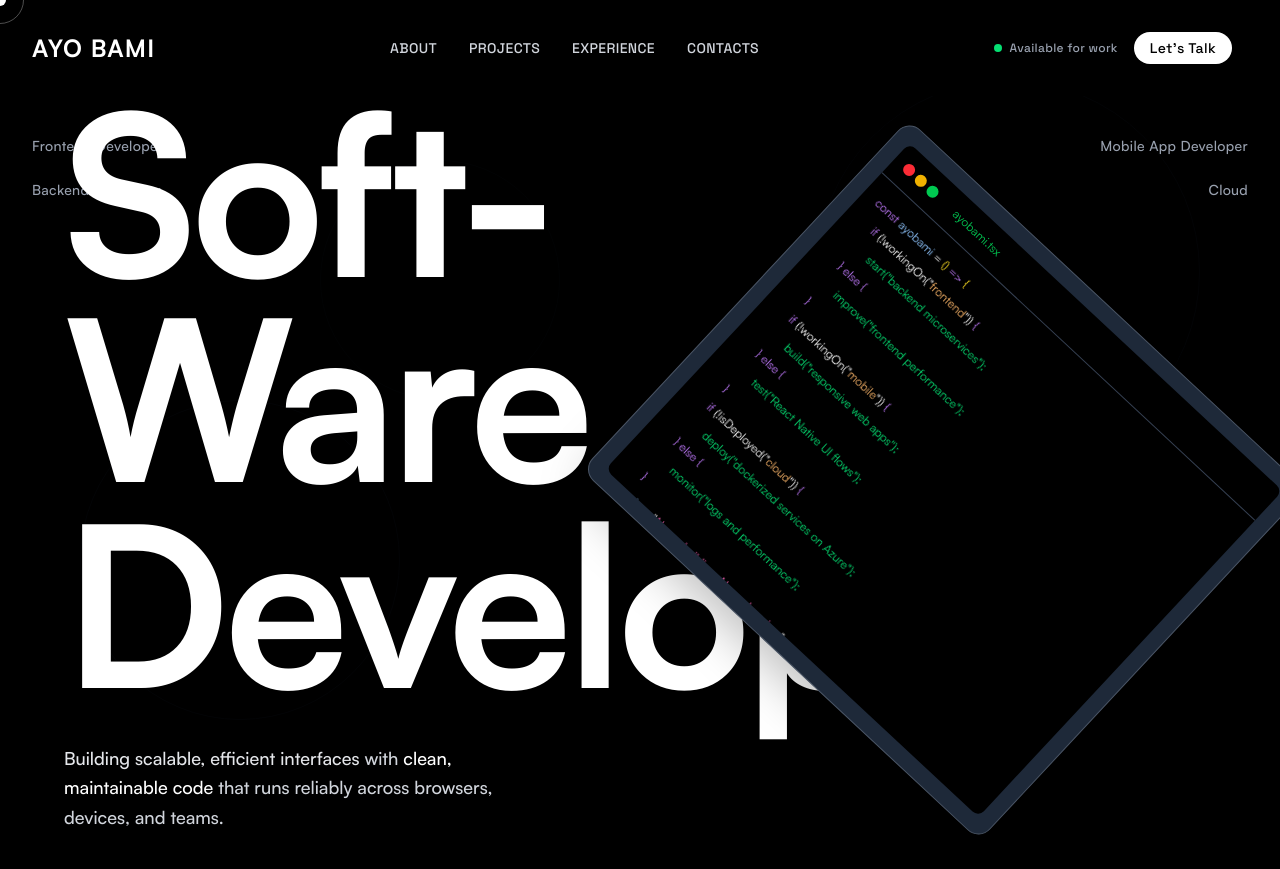
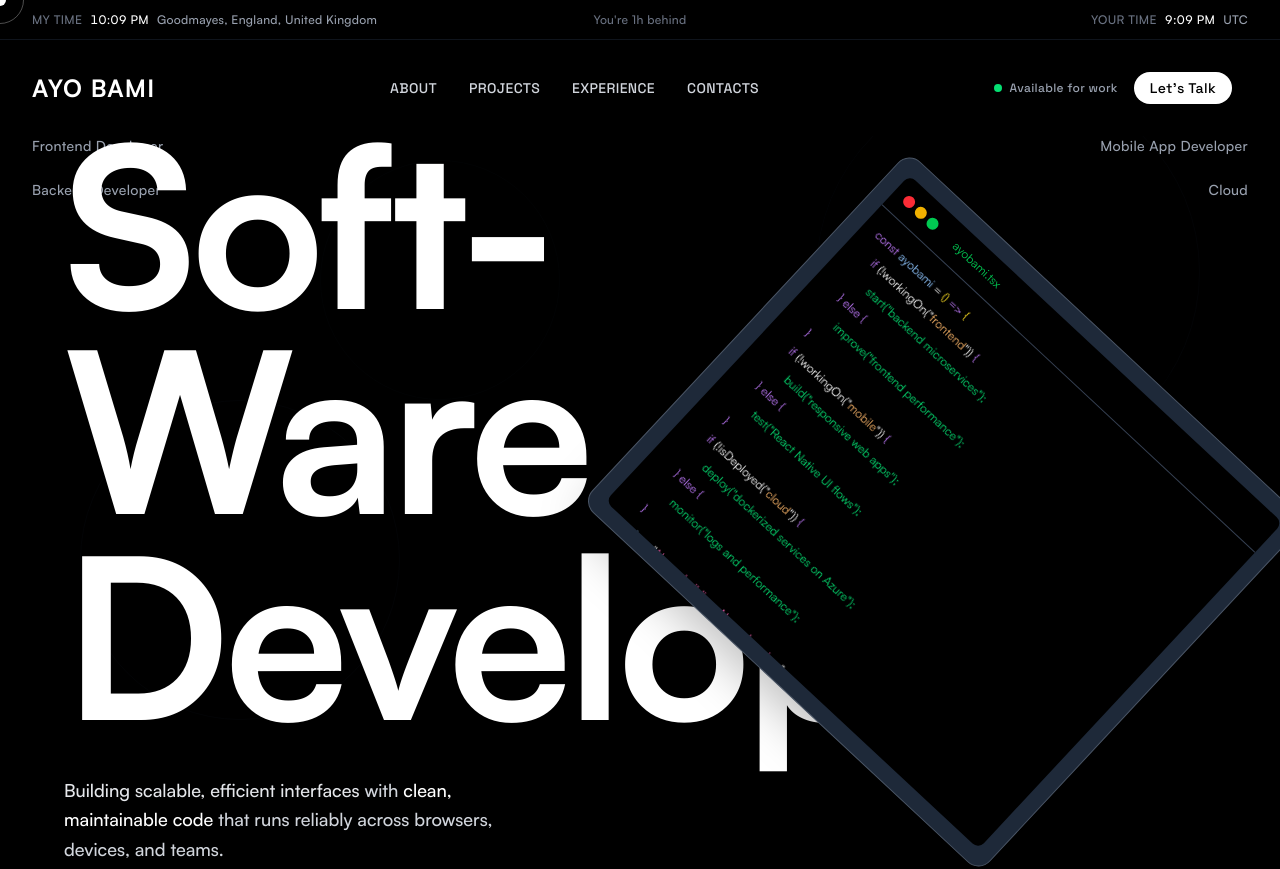
Before and after one commit to devXcant/portfolio-25, a Next.js app: page / in a window 1280 px wide. Shown: the top 869 px of the page. Built offline with nearby package versions, Linux system fonts and the light colour scheme; no server answers; a web font is replaced by a local one.

Commit message:
light fixes

```diff
--- a/components/AnimatedPortfolio.tsx
+++ b/components/AnimatedPortfolio.tsx
@@ -15,6 +15,7 @@ import {
   Linkedin,
 } from "lucide-react";
 import CustomCursor from "./CustomCursor";
+import TimeBar from "./TimeBar";
 import Socials from "./socials";
 import CodeEditor from "./CodeEditor";
 import ProjectsGrid from "./ProjectsGrid";
@@ -138,8 +139,8 @@ export default function AnimatedPortfolio() {
   return (
     <>
       <CustomCursor />
+      <TimeBar />
       <div className="min-h-screen bg-black text-white overflow-x-hidden">
-        {/* Background decorative elements */}
         <div className="fixed inset-0 pointer-events-none z-0">
           <div className="absolute top-20 right-20 w-96 h-96 border border-gray-800 rounded-full opacity-10" />
           <div className="absolute bottom-20 left-20 w-80 h-80 border border-gray-800 rounded-full opacity-10" />
@@ -147,8 +148,7 @@ export default function AnimatedPortfolio() {
           <div className="absolute top-1/2 right-1/3 w-32 h-32 border border-gray-800 rounded-full opacity-20" />
         </div>
 
-        {/* Header Navigation */}
-        <header className="fixed top-0 left-0 right-0 z-50 w-full bg-black/80 backdrop-blur-md">
+        <header className="fixed top-10 left-0 right-0 z-50 w-full bg-black/80 backdrop-blur-md">
           <div className="max-w-7xl mx-auto px-4 sm:px-6 lg:px-8">
             <div className="flex justify-between items-center py-6 md:py-8">
               <div
@@ -261,7 +261,7 @@ export default function AnimatedPortfolio() {
         {/* Hero Section */}
         <section
           ref={heroSectionRef}
-          className="hero-section relative z-10 min-h-screen pt-20"
+          className="hero-section relative z-10 min-h-screen pt-28"
         >
           {/* Corner annotations - positioned below fixed header */}
           <div
--- a/components/ProjectsGrid.tsx
+++ b/components/ProjectsGrid.tsx
@@ -343,14 +343,6 @@ export default function ProjectsGrid({
         );
 
       // Floating animation for featured section
-      gsap.to(featuredRef.current, {
-        y: -5,
-        duration: 3,
-        ease: "power1.inOut",
-        yoyo: true,
-        repeat: -1,
-      });
-
       // Navigation buttons hover effects
       const navButtons = document.querySelectorAll(".nav-button");
       navButtons.forEach((button) => {
@@ -373,41 +365,17 @@ export default function ProjectsGrid({
         });
       });
 
-      // Project cards hover effects
-      const projectCards = document.querySelectorAll(".project-card");
-      projectCards.forEach((card, index) => {
-        card.addEventListener("mouseenter", () => {
-          gsap.to(card, {
-            y: -10,
-            rotationY: index % 2 === 0 ? 5 : -5,
-            scale: 1.02,
-            duration: 0.4,
-            ease: "power2.out",
-          });
-        });
-
-        card.addEventListener("mouseleave", () => {
-          gsap.to(card, {
-            y: 0,
-            rotationY: 0,
-            scale: 1,
-            duration: 0.4,
-            ease: "power2.out",
-          });
-        });
-      });
     }, sectionRef);
 
     return () => ctx.revert();
   }, []);
 
-  // Featured project change animation
   useEffect(() => {
     if (featuredRef.current) {
       gsap.fromTo(
         featuredRef.current,
-        { opacity: 0.7, scale: 0.98 },
-        { opacity: 1, scale: 1, duration: 0.6, ease: "power2.out" }
+        { opacity: 0.92 },
+        { opacity: 1, duration: 0.4, ease: "power2.out" }
       );
     }
   }, [selectedProject, hoveredProject]);
@@ -487,10 +455,10 @@ export default function ProjectsGrid({
         {displayProject && (
           <div
             ref={featuredRef}
-            className="project-featured text-center mb-16 transition-all duration-700"
+            className="project-featured text-center mb-28 transition-all duration-700"
           >
             <div className="max-w-3xl mx-auto">
-              <div className="bg-black/40 backdrop-blur-xl rounded-2xl p-8 border border-gray-800/50 shadow-2xl">
+              <div className="bg-black/40 backdrop-blur-xl rounded-2xl p-8 border border-gray-800/50 shadow-2xl min-h-[300px] flex flex-col justify-center">
                 <div className="text-xs text-gray-400 mb-3 font-space-grotesk font-medium tracking-wider uppercase">
                   {displayProject.category || displayProject.type}
                 </div>
@@ -619,12 +587,12 @@ export default function ProjectsGrid({
                   onMouseEnter={() => setHoveredProject(project.id)}
                   onMouseLeave={() => setHoveredProject(null)}
                   className={`
-                    project-card flex-shrink-0 w-80 h-96 cursor-pointer transition-all duration-300 ease-out relative overflow-hidden group rounded-xl border
+                    project-card flex-shrink-0 w-80 h-96 cursor-pointer transition-[background-color,border-color,box-shadow] duration-300 ease-out relative overflow-hidden group rounded-xl border will-change-auto
                     ${
                       isSelected
-                        ? "bg-black/40 text-white border-white/30 scale-105 shadow-2xl backdrop-blur-xl"
+                        ? "bg-black/40 text-white border-white/30 shadow-2xl backdrop-blur-xl"
                         : isHovered
-                        ? "bg-black/60 text-white border-gray-600 scale-102 shadow-xl backdrop-blur-xl"
+                        ? "bg-black/60 text-white border-gray-600 shadow-xl backdrop-blur-xl"
                         : "bg-black/30 text-white border-gray-800/50 hover:border-gray-700/50 backdrop-blur-sm"
                     }
                   `}
--- /dev/null
+++ b/components/TimeBar.tsx
@@ -0,0 +1,153 @@
+"use client";
+
+import { useEffect, useState } from "react";
+
+const MY_TIMEZONE = "Europe/London";
+const MY_LOCATION = "Goodmayes, England, United Kingdom";
+
+function formatTime(date: Date, timeZone: string) {
+  return new Intl.DateTimeFormat("en-US", {
+    timeZone,
+    hour: "numeric",
+    minute: "2-digit",
+    hour12: true,
+  }).format(date);
+}
+
+function getOffsetMinutes(date: Date, timeZone: string): number {
+  const utcMins = date.getUTCHours() * 60 + date.getUTCMinutes();
+  const tzStr = date.toLocaleString("en-US", {
+    timeZone,
+    hour: "2-digit",
+    minute: "2-digit",
+    hour12: false,
+  });
+  const [h, m] = tzStr.split(":").map(Number);
+  let tzMins = (h ?? 0) * 60 + (m ?? 0);
+  let diff = tzMins - utcMins;
+  if (diff > 12 * 60) diff -= 24 * 60;
+  if (diff < -12 * 60) diff += 24 * 60;
+  return diff;
+}
+
+function formatTimeDifference(myTz: string, visitorTz: string): string {
+  const d = new Date();
+  const myOffset = getOffsetMinutes(d, myTz);
+  const visitorOffset = getOffsetMinutes(d, visitorTz);
+  const diffMinutes = visitorOffset - myOffset;
+  if (diffMinutes === 0) return "Same time";
+  const absHours = Math.abs(diffMinutes) / 60;
+  const absMins = Math.abs(diffMinutes) % 60;
+  const hStr =
+    absHours >= 1
+      ? `${Math.floor(absHours)}h`
+      : "";
+  const mStr = absMins > 0 ? `${absMins}m` : "";
+  const parts = [hStr, mStr].filter(Boolean);
+  const diffStr = parts.join(" ");
+  return diffMinutes > 0
+    ? `You're ${diffStr} ahead`
+    : `You're ${diffStr} behind`;
+}
+
+function useCurrentTime(timeZone: string) {
+  const [time, setTime] = useState("");
+  useEffect(() => {
+    setTime(formatTime(new Date(), timeZone));
+    const id = setInterval(
+      () => setTime(formatTime(new Date(), timeZone)),
+      1000
+    );
+    return () => clearInterval(id);
+  }, [timeZone]);
+  return time;
+}
+
+interface VisitorLocation {
+  city: string;
+  region: string;
+  country: string;
+  timezone: string;
+}
+
+export default function TimeBar() {
+  const myTime = useCurrentTime(MY_TIMEZONE);
+  const [visitorLocation, setVisitorLocation] = useState<VisitorLocation | null>(
+    null
+  );
+  const [visitorTime, setVisitorTime] = useState("");
+
+  useEffect(() => {
+    fetch("https://ipapi.co/json/")
+      .then((res) => {
+        if (!res.ok) throw new Error("Geo failed");
+        return res.json();
+      })
+      .then((data) => {
+        const tz =
+          data.timezone || Intl.DateTimeFormat().resolvedOptions().timeZone;
+        setVisitorLocation({
+          city: data.city ?? "",
+          region: data.region ?? "",
+          country: data.country_name ?? "",
+          timezone: tz,
+        });
+      })
+      .catch(() => {
+        const tz = Intl.DateTimeFormat().resolvedOptions().timeZone;
+        setVisitorLocation({
+          city: "",
+          region: "",
+          country: "",
+          timezone: tz,
+        });
+      });
+  }, []);
+
+  useEffect(() => {
+    if (!visitorLocation) return;
+    setVisitorTime(formatTime(new Date(), visitorLocation.timezone));
+    const id = setInterval(
+      () => setVisitorTime(formatTime(new Date(), visitorLocation.timezone)),
+      1000
+    );
+    return () => clearInterval(id);
+  }, [visitorLocation]);
+
+  const visitorPlace =
+    visitorLocation &&
+    [visitorLocation.city, visitorLocation.region, visitorLocation.country]
+      .filter(Boolean)
+      .join(", ");
+
+  const timeDiff =
+    visitorLocation?.timezone
+      ? formatTimeDifference(MY_TIMEZONE, visitorLocation.timezone)
+      : null;
+
+  return (
+    <div className="fixed top-0 left-0 right-0 z-[60] h-10 bg-black/90 backdrop-blur-sm border-b border-gray-800/50 flex items-center">
+      <div className="max-w-7xl w-full mx-auto px-4 sm:px-6 lg:px-8">
+        <div className="relative flex justify-between items-center text-xs font-space-grotesk font-medium tracking-wide text-gray-400">
+          <div className="flex items-center gap-2">
+            <span className="text-gray-500 uppercase">My time</span>
+            <span className="text-white tabular-nums">{myTime || "—"}</span>
+            <span>{MY_LOCATION}</span>
+          </div>
+          <div className="absolute left-1/2 -translate-x-1/2 text-gray-500">
+            {timeDiff ?? "—"}
+          </div>
+          <div className="flex items-center gap-2">
+            <span className="text-gray-500 uppercase">Your time</span>
+            <span className="text-white tabular-nums">
+              {visitorTime || "—"}
+            </span>
+            <span>
+              {visitorPlace || visitorLocation?.timezone || "—"}
+            </span>
+          </div>
+        </div>
+      </div>
+    </div>
+  );
+}
--- a/lib/projects-data.ts
+++ b/lib/projects-data.ts
@@ -223,4 +223,24 @@ export const projectsData: ProjectData[] = [
       github: "https://github.com/devxcant",
     },
   },
+  {
+    id: "stabley",
+    type: "project",
+    category: "Fintech",
+    title: "Stabley",
+    description:
+      "Swapping, sending and buying between real money and stablecoins.",
+    tags: ["ACH", "Reown", "1inch aggregators", "Render"],
+    mockupImage:
+      "https://images.unsplash.com/photo-1460925895917-afdab827c52f?w=800&h=600&fit=crop",
+    gradient: {
+      from: "from-slate-500",
+      via: "via-zinc-500",
+      to: "to-neutral-600",
+    },
+    links: {
+      demo: "https://stabley.onrender.com/",
+      github: "https://github.com/devxcant",
+    },
+  },
 ];
```
